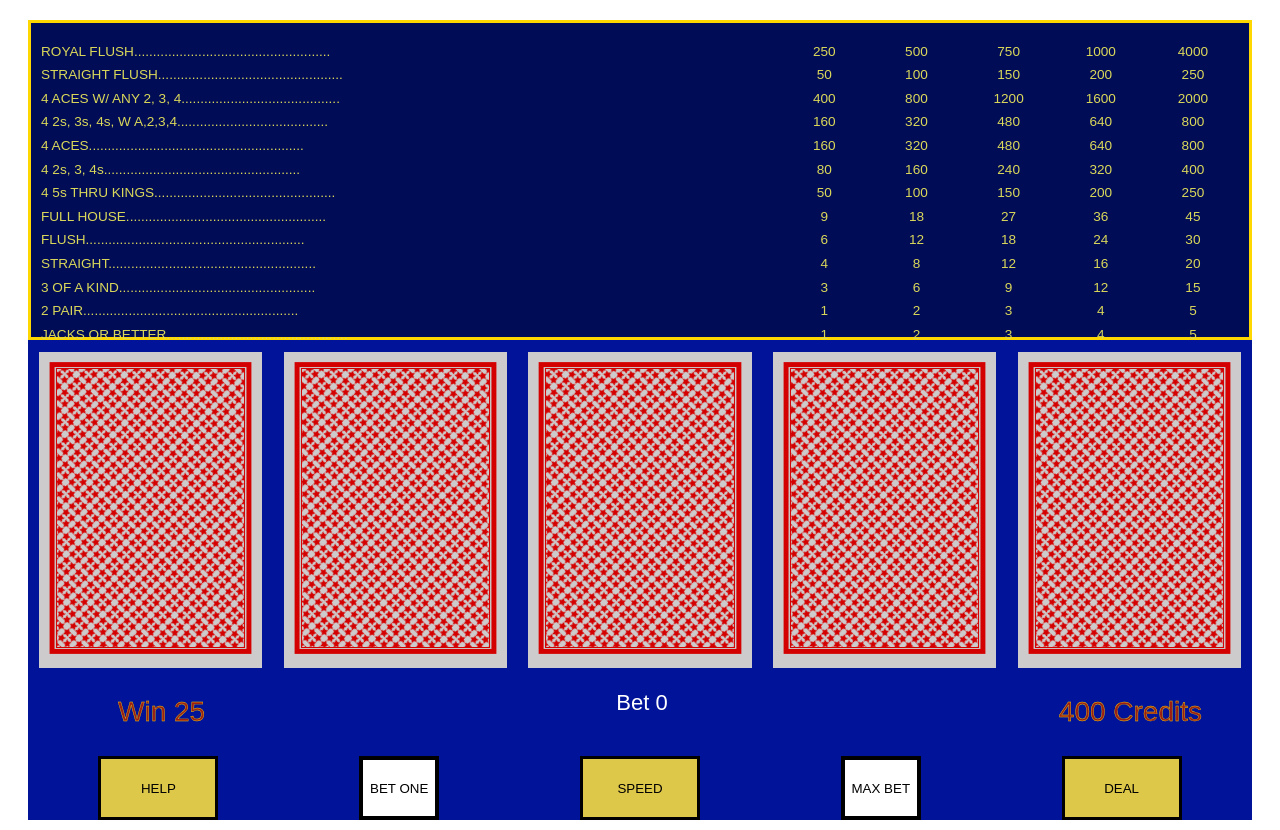
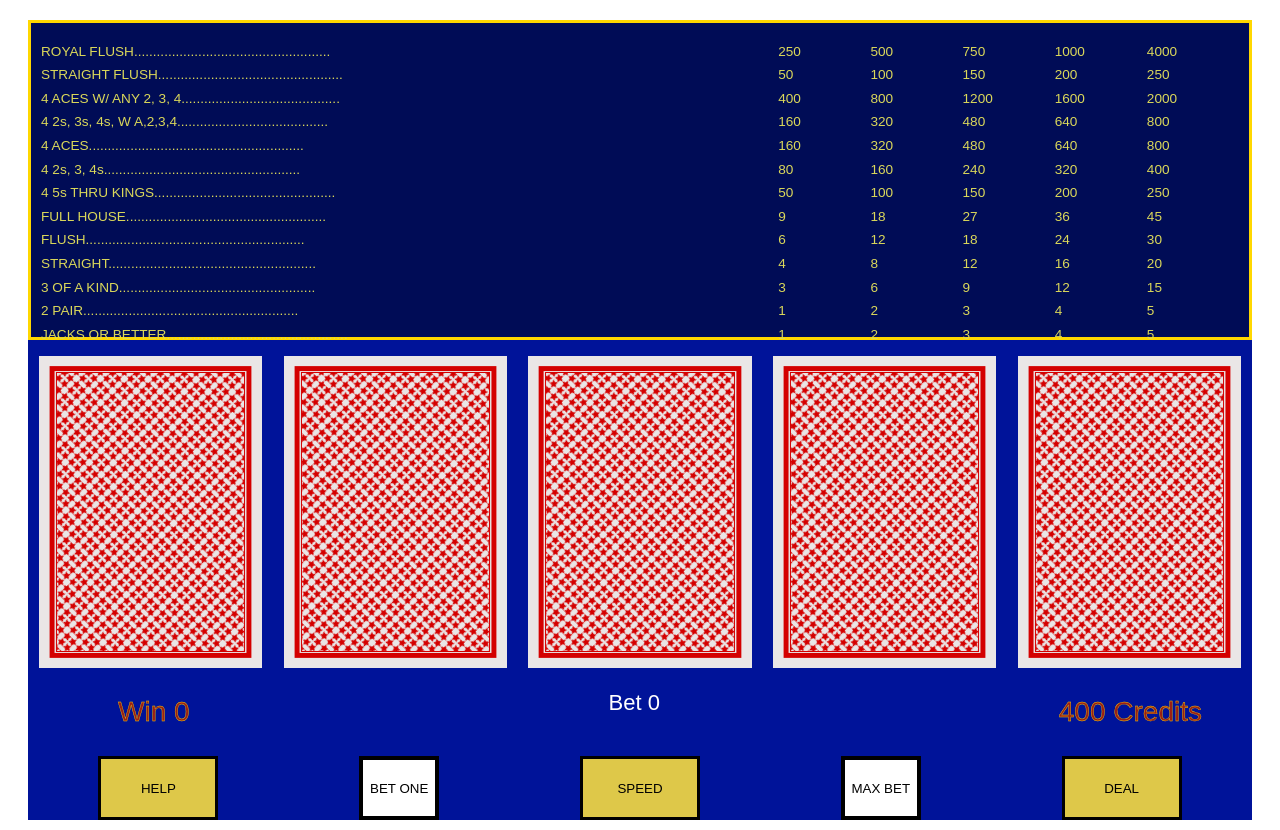
Before and after one commit to richardmundyiii/videoPoker, a plain HTML site: page index.html in a window 1280 px wide. Drawn offline with Linux system fonts and the light colour scheme.

Commit message:
render board function

```diff
--- a/css/main.css
+++ b/css/main.css
@@ -5,7 +5,6 @@
 body {
   height: 100vmin;
   font-family: sans-serif;
-  background-size: ;
 }
 
 .container {
@@ -27,7 +26,10 @@ body {
   font-size: 1.7vmin;
 }
 
-.c-1 {
+#card-back {
+  background-color: rgb(234, 230, 230);
+}
+/* .c-1 {
   grid-column-start: 2;
   text-align: center;
 }
@@ -50,7 +52,7 @@ body {
 .c-5 {
   grid-column-start: 6;
   text-align: center;
-}
+} */
 
 .game {
   display: grid;
--- a/index.html
+++ b/index.html
@@ -118,21 +118,31 @@
           <p id="holdCard-5">HOLD</p>
         </div>
         <div class="cards-row">
-          <div class="card-container" id="playerCard1-1">
-            <img src="/css/card-library/images/backs/red.svg" alt="card 1" />
-          </div>
-          <div class="card-container" id="playerCard1-2">
-            <img src="/css/card-library/images/backs/red.svg" alt="card 1" />
-          </div>
-          <div class="card-container" id="playerCard1-3">
-            <img src="/css/card-library/images/backs/red.svg" alt="card 1" />
-          </div>
-          <div class="card-container" id="playerCard1-4">
-            <img src="/css/card-library/images/backs/red.svg" alt="card 1" />
-          </div>
-          <div class="card-container" id="playerCard1-5">
-            <img src="/css/card-library/images/backs/red.svg" alt="card 1" />
-          </div>
+          <img
+            src="/css/card-library/images/backs/red.svg"
+            id="card-back"
+            alt="card 1"
+          />
+          <img
+            src="/css/card-library/images/backs/red.svg"
+            id="card-back"
+            alt="card 1"
+          />
+          <img
+            src="/css/card-library/images/backs/red.svg"
+            id="card-back"
+            alt="card 1"
+          />
+          <img
+            src="/css/card-library/images/backs/red.svg"
+            id="card-back"
+            alt="card 1"
+          />
+          <img
+            src="/css/card-library/images/backs/red.svg"
+            id="card-back"
+            alt="card 1"
+          />
         </div>
         <div class="payout-line">
           <p id="payMessage">Win 25</p>
--- a/js/main.js
+++ b/js/main.js
@@ -62,151 +62,151 @@ const secondDeck = {
     img: "css/card-library/images/spades/spades-r03.svg",
   },
   "4s": {
-    img: "css/card-library/images/spades/spades-r04",
+    img: "css/card-library/images/spades/spades-r04.svg",
   },
   "5s": {
-    img: "css/card-library/images/spades/spades-r05",
+    img: "css/card-library/images/spades/spades-r05.svg",
   },
   "6s": {
-    img: "css/card-library/images/spades/spades-r06",
+    img: "css/card-library/images/spades/spades-r06.svg",
   },
   "7s": {
-    img: "css/card-library/images/spades/spades-r07",
+    img: "css/card-library/images/spades/spades-r07.svg",
   },
   "8s": {
-    img: "css/card-library/images/spades/spades-r08",
+    img: "css/card-library/images/spades/spades-r08.svg",
   },
   "9s": {
-    img: "css/card-library/images/spades/spades-r09",
+    img: "css/card-library/images/spades/spades-r09.svg",
   },
   "10s": {
-    img: "css/card-library/images/spades/spades-r10",
+    img: "css/card-library/images/spades/spades-r10.svg",
   },
   Js: {
-    img: "css/card-library/images/spades/spades-J",
+    img: "css/card-library/images/spades/spades-J.svg",
   },
   Qs: {
-    img: "css/card-library/images/spades/spades-Q",
+    img: "css/card-library/images/spades/spades-Q.svg",
   },
   Ks: {
-    img: "css/card-library/images/spades/spades-K",
+    img: "css/card-library/images/spades/spades-K.svg",
   },
   As: {
-    img: "css/card-library/images/spades/spades-A",
+    img: "css/card-library/images/spades/spades-A.svg",
   },
   "2d": {
-    img: "css/card-library/images/diamonds/diamonds-r02",
+    img: "css/card-library/images/diamonds/diamonds-r02.svg",
   },
   "3d": {
-    img: "css/card-library/images/diamonds/diamonds-r03",
+    img: "css/card-library/images/diamonds/diamonds-r03.svg",
   },
   "4d": {
-    img: "css/card-library/images/diamonds/diamonds-r04",
+    img: "css/card-library/images/diamonds/diamonds-r04.svg",
   },
   "5d": {
-    img: "css/card-library/images/diamonds/diamonds-r05",
+    img: "css/card-library/images/diamonds/diamonds-r05.svg",
   },
   "6d": {
-    img: "css/card-library/images/diamonds/diamonds-r06",
+    img: "css/card-library/images/diamonds/diamonds-r06.svg",
   },
   "7d": {
-    img: "css/card-library/images/diamonds/diamonds-r07",
+    img: "css/card-library/images/diamonds/diamonds-r07.svg",
   },
   "8d": {
-    img: "css/card-library/images/diamonds/diamonds-r08",
+    img: "css/card-library/images/diamonds/diamonds-r08.svg",
   },
   "9d": {
-    img: "css/card-library/images/diamonds/diamonds-r09",
+    img: "css/card-library/images/diamonds/diamonds-r09.svg",
   },
   "10d": {
-    img: "css/card-library/images/diamonds/diamonds-r10",
+    img: "css/card-library/images/diamonds/diamonds-r10.svg",
   },
   Jd: {
-    img: "css/card-library/images/diamonds/diamonds-J",
+    img: "css/card-library/images/diamonds/diamonds-J.svg",
   },
   Qd: {
-    img: "css/card-library/images/diamonds/diamonds-Q",
+    img: "css/card-library/images/diamonds/diamonds-Q.svg",
   },
   Kd: {
-    img: "css/card-library/images/diamonds/diamonds-K",
+    img: "css/card-library/images/diamonds/diamonds-K.svg",
   },
   Ad: {
-    img: "css/card-library/images/diamonds/diamonds-A",
+    img: "css/card-library/images/diamonds/diamonds-A.svg",
   },
   "2c": {
-    img: "css/card-library/images/clubs/clubs-r02",
+    img: "css/card-library/images/clubs/clubs-r02.svg",
   },
   "3c": {
-    img: "css/card-library/images/clubs/clubs-r03",
+    img: "css/card-library/images/clubs/clubs-r03.svg",
   },
   "4c": {
-    img: "css/card-library/images/clubs/clubs-r04",
+    img: "css/card-library/images/clubs/clubs-r04.svg",
   },
   "5c": {
-    img: "css/card-library/images/clubs/clubs-r05",
+    img: "css/card-library/images/clubs/clubs-r05.svg",
   },
   "6c": {
-    img: "css/card-library/images/clubs/clubs-r06",
+    img: "css/card-library/images/clubs/clubs-r06.svg",
   },
   "7c": {
-    img: "css/card-library/images/clubs/clubs-r07",
+    img: "css/card-library/images/clubs/clubs-r07.svg",
   },
   "8c": {
-    img: "css/card-library/images/clubs/clubs-r08",
+    img: "css/card-library/images/clubs/clubs-r08.svg",
   },
   "9c": {
-    img: "css/card-library/images/clubs/clubs-r09",
+    img: "css/card-library/images/clubs/clubs-r09.svg",
   },
   "10c": {
-    img: "css/card-library/images/clubs/clubs-r10",
+    img: "css/card-library/images/clubs/clubs-r10.svg",
   },
   Jc: {
-    img: "css/card-library/images/clubs/clubs-J",
+    img: "css/card-library/images/clubs/clubs-J.svg",
   },
   Qc: {
-    img: "css/card-library/images/clubs/clubs-Q",
+    img: "css/card-library/images/clubs/clubs-Q.svg",
   },
   Kc: {
-    img: "css/card-library/images/clubs/clubs-K",
+    img: "css/card-library/images/clubs/clubs-K.svg",
   },
   Ac: {
-    img: "css/card-library/images/clubs/clubs-A",
+    img: "css/card-library/images/clubs/clubs-A.svg",
   },
   "2h": {
-    img: "css/card-library/images/hearts/hearts-",
+    img: "css/card-library/images/hearts/hearts-r02.svg",
   },
   "3h": {
-    img: "css/card-library/images/hearts/hearts-",
+    img: "css/card-library/images/hearts/hearts-r03.svg",
   },
   "4h": {
-    img: "css/card-library/images/hearts/hearts-",
+    img: "css/card-library/images/hearts/hearts-r04.svg",
   },
   "5h": {
-    img: "css/card-library/images/hearts/hearts-",
+    img: "css/card-library/images/hearts/hearts-r05.svg",
   },
   "6h": {
-    img: "css/card-library/images/hearts/hearts-",
+    img: "css/card-library/images/hearts/hearts-r06.svg",
   },
   "7h": {
-    img: "css/card-library/images/hearts/hearts-",
+    img: "css/card-library/images/hearts/hearts-r07.svg",
   },
   "8h": {
-    img: "css/card-library/images/hearts/hearts-",
+    img: "css/card-library/images/hearts/hearts-r08.svg",
   },
   "9h": {
-    img: "css/card-library/images/hearts/hearts-",
+    img: "css/card-library/images/hearts/hearts-r09.svg",
   },
   "10h": {
-    img: "css/card-library/images/hearts/hearts-",
+    img: "css/card-library/images/hearts/hearts-r10.svg",
   },
   Jh: {
-    img: "css/card-library/images/hearts/hearts-",
+    img: "css/card-library/images/hearts/hearts-J.svg",
   },
   Qh: {
-    img: "css/card-library/images/hearts/hearts-",
+    img: "css/card-library/images/hearts/hearts-Q.svg",
   },
   Kh: {
-    img: "css/card-library/images/hearts/hearts-",
+    img: "css/card-library/images/hearts/hearts-K.svg",
   },
   Ah: {
     img: "css/card-library/images/hearts/hearts-A.svg",
@@ -221,13 +221,17 @@ let playerHand;
 let shuffle;
 let deck;
 let tempDeck;
+let winEl;
 
 /*----- cached elements  -----*/
 dealBtnEl = document.getElementById("dealBtn");
 maxBetEl = document.getElementById("betBtnMax");
 oneBetEl = document.getElementById("betBtn");
 betMessageEl = document.getElementById("betMessage");
-playerCardEls = document.querySelectorAll(".card-container > img");
+playerCardEls = [...document.querySelectorAll(".cards-row > img")];
+playerWinMessageEl = document.getElementById("payMessage");
+holdEls = document.querySelectorAll("#hold-row > p");
+console.log(playerCardEls);
 // holdEls = document.getElementsByClassName("hold-row");
 // Array.from(holdEls).forEach((el) => {
 //   console.log(el);
@@ -242,15 +246,17 @@ oneBetEl.addEventListener("click", handleOneBet);
 init();
 
 function init() {
-  board = [null, null, null, null, null];
+  playerHand = [null, null, null, null, null];
   betSize = 0;
+  playerCredit = 40;
+  winEl = 0;
+
   render();
 }
 
 function handleDeal(evt) {
   if (evt.target.tagName !== "BUTTON") return;
   deckShuffle();
-  console.log(tempDeck);
   playerHand = [
     tempDeck[0],
     tempDeck[1],
@@ -258,7 +264,7 @@ function handleDeal(evt) {
     tempDeck[3],
     tempDeck[4],
   ];
-  console.log(board);
+  render();
 }
 
 function handleOneBet(evt) {
@@ -266,8 +272,8 @@ function handleOneBet(evt) {
   if (betSize < 5) {
     betSize++;
   } else return;
+
   render();
-  console.log(betSize);
 }
 
 function handleMaxBet(evt) {
@@ -279,11 +285,9 @@ function handleMaxBet(evt) {
 }
 
 function renderPlayerHand() {
-  playerCardEls.forEach((el) => {
-    console.log(el);
-    // el.src = secondDeck[el];
+  playerCardEls.forEach((card, idx) => {
+    card.src = secondDeck[playerHand[idx]].img;
   });
-  render();
 }
 
 function renderBetSize() {
@@ -292,6 +296,12 @@ function renderBetSize() {
 
 function render() {
   renderBetSize();
+  renderPayMessage();
+  renderPlayerHand();
+}
+
+function renderPayMessage() {
+  playerWinMessageEl.innerText = `Win ${winEl}`;
 }
 
 // SHUFFLING DECK
```
